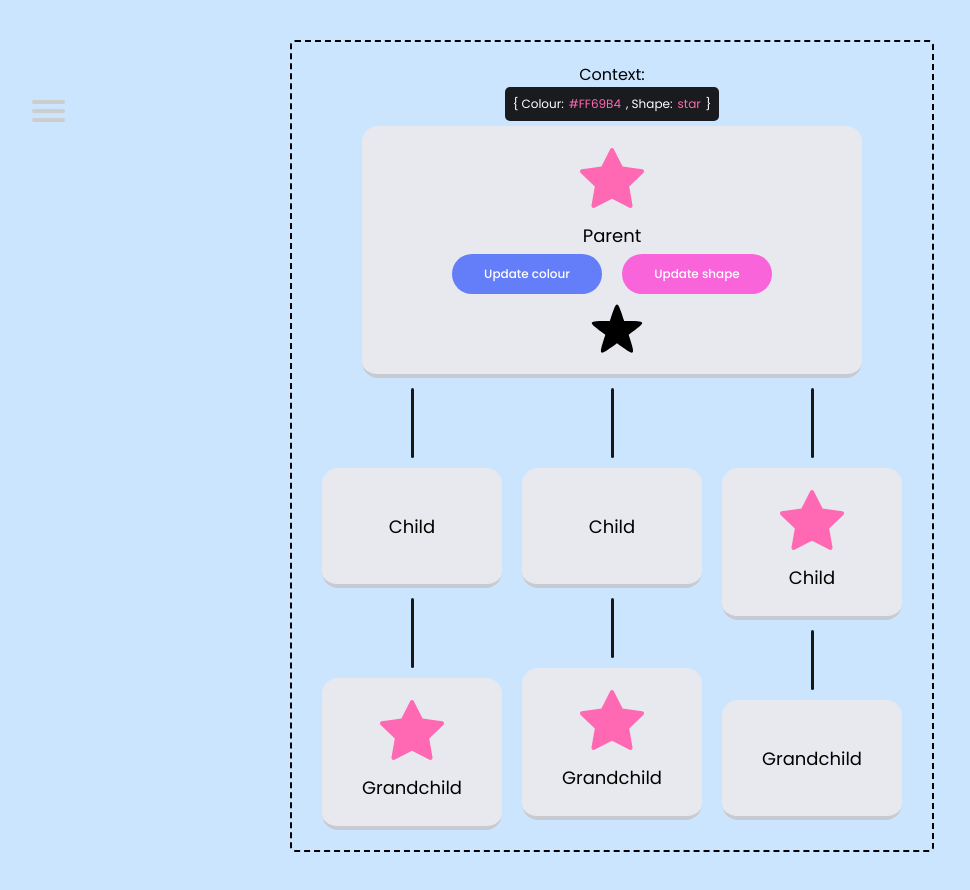
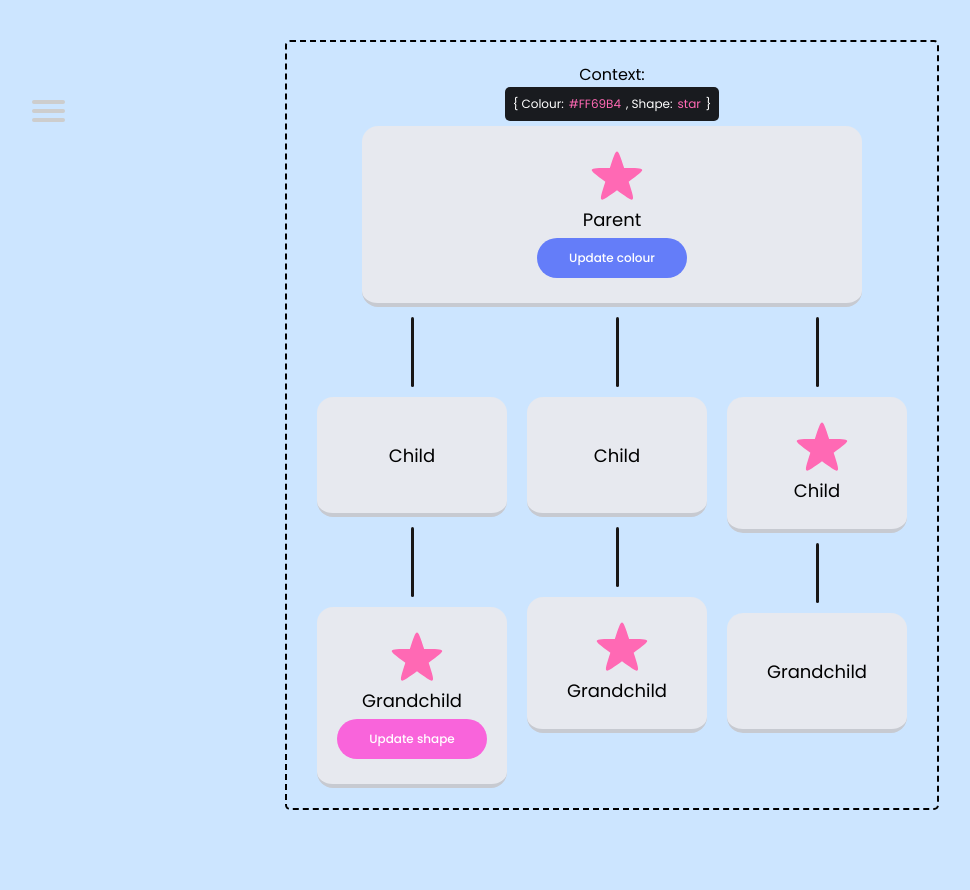
Before and after one commit to msimpson801/test_project, a React (Create React App) app: page /contextcomplex in a window 1280 px wide. Shown: the top 890 px of the page, without its empty margins (28-998 px from the left). Built offline with nearby package versions, Linux system fonts and the light colour scheme.

Commit message:
Context complex example upddated

```diff
--- a/src/App.js
+++ b/src/App.js
@@ -19,6 +19,7 @@ import Myth2 from "./SimpleExampleParentNoStateChange/Myth2";
 import FastForm from "./ComponentsAsProps/FastForm";
 import UserInputOrFetch from "./UserInputOrFetch/UserInputOrFetch";
 import MemoDiagram from "./MemoDiagram/MemoDiagram";
+import ContextMessAround from "./ContextComplexChildren/ContextMessAround";
 
 
 function App() {
@@ -42,6 +43,7 @@ function App() {
                         <Route path="backgroundcolourchangeonscroll" element={<BackgroundColourChangeOnScroll/>}/>
                         <Route path="userinputorfetch" element={<UserInputOrFetch/>}/>
                         <Route path="memodiagram" element={<MemoDiagram/>}/>
+                        <Route path="contextmessaround" element={<ContextMessAround/>}/>
                     </Route>
                 </Routes>
             </BrowserRouter>
--- /dev/null
+++ b/src/ContextComplexChildren/ContextMessAround.jsx
@@ -0,0 +1,60 @@
+import React, {createContext, useContext, useState} from "react";
+
+const CountContext = createContext(null)
+
+
+function SuperDuperProvider({children}) {
+    const [count, setCount] = useState(0)
+
+    return (
+        <CountContext.Provider value={{count, setCount}}>
+            {children}
+        </CountContext.Provider>
+    )
+}
+
+
+function CoolApp() {
+
+
+    return (
+        <div>
+            <SuperDuperProvider>
+                <ExampleComponent1 />
+                <ExampleComponent2 />
+            </SuperDuperProvider>
+        </div>
+    )
+}
+
+
+function ExampleComponent1() {
+    const {count, setCount} = useContext(CountContext)
+    console.count("I re-render example 1")
+
+    return (
+        <>
+            <div>Count is: {count}</div>
+            <button onClick={() => setCount(prevState => prevState + 1)}>Update count</button>
+
+        </>
+    )
+
+}
+
+
+function ExampleComponent2() {
+    console.count("I re-render example 2")
+
+    return (
+        <>
+            <h6>I don't use count</h6>
+        </>
+    )
+
+}
+
+
+export default function ContextMessAround(){
+    return <CoolApp />
+}
--- a/src/ContextComplexExample/ParentContextComplex.jsx
+++ b/src/ContextComplexExample/ParentContextComplex.jsx
@@ -1,13 +1,11 @@
 import React, {createContext, useContext, useState} from "react";
 import Label from "../Common/Label";
 import RerenderText from "../Common/RerenderText";
-import Star from "../Common/Star";
 import {Card} from "../Common/CommonStyles";
 import styled from "@emotion/styled";
 import Button from "../Common/Button";
 import PropsIllustrated from "../Common/PropsIllustrated";
-import Heart from "../Common/Heart";
-import AwesomeStar from "./StarHeart";
+import StarHeart from "./StarHeart";
 
 const ContextIllustration = styled.div`
     padding: 20px;
@@ -48,23 +46,27 @@ const ParentContainer = styled.div`
 const ColourAndShapeContext = createContext(null)
 
 function Grandchild1() {
-    const {colour, shape} = useContext(ColourAndShapeContext) || {}
+    const {colour, setShape} = useContext(ColourAndShapeContext) || {}
+    function updateShape() {
+        setShape(prevState => prevState === "star" ? "heart" : "star")
+    }
 
     return (
         <Card>
-            {shape === "star" ? <Star colour={colour}/> : <Heart colour={colour}/>}
+            <StarHeart colour={colour}/>
             <Label>Grandchild</Label>
+            <Button onClick={updateShape} colour={"#f964db"}>Update shape</Button>
             <RerenderText/>
         </Card>
     )
 }
 
 function Grandchild2() {
-    const {colour, shape} = useContext(ColourAndShapeContext) || {}
+    const {colour} = useContext(ColourAndShapeContext) || {}
 
     return (
         <Card>
-            {shape === "star" ? <Star colour={colour}/> : <Heart colour={colour}/>}
+            <StarHeart colour={colour}/>
             <Label>Grandchild</Label>
             <RerenderText/>
         </Card>
@@ -84,6 +86,7 @@ function Grandchild3() {
 function Child1() {
     const {colour} = useContext(ColourAndShapeContext) || {}
 
+
     return (
         <div style={{marginRight: "10px", marginLeft: "10px"}}>
             <PropsIllustrated hasProps={false}/>
@@ -99,8 +102,6 @@ function Child1() {
 }
 
 function Child2() {
-    const {colour, shape} = useContext(ColourAndShapeContext) || {}
-
 
     return (
         <div style={{marginRight: "10px", marginLeft: "10px"}}>
@@ -110,21 +111,21 @@ function Child2() {
                 <RerenderText/>
             </Card>
             <PropsIllustrated hasProps={false} verticalLineHeight={"60px"}/>
-            <Grandchild2 shape={shape} colour={colour}/>
+            <Grandchild2/>
         </div>
 
     )
 }
 
 function Child3() {
-    const {colour, shape} = useContext(ColourAndShapeContext) || {}
+    const {colour} = useContext(ColourAndShapeContext) || {}
 
 
     return (
         <div style={{marginRight: "10px", marginLeft: "10px"}}>
             <PropsIllustrated hasProps={false}/>
             <Card>
-                {shape === "star" ? <Star colour={colour}/> : <Heart colour={colour}/>}
+                <StarHeart colour={colour}/>
                 <Label>Child</Label>
                 <RerenderText/>
             </Card>
@@ -135,24 +136,12 @@ function Child3() {
     )
 }
 
+function ContextValueIllustrations() {
+    const {colour, shape} = useContext(ColourAndShapeContext) || {}
 
 
-
-    export default function ParentContextComplex() {
-        const [colour, setColour] = useState("#FF69B4")
-        const [shape, setShape] = useState("star")
-
-        function updateColour() {
-            setColour(prevState => prevState === "#FFC028" ? "#FF69B4" : "#FFC028")
-        }
-
-        function updateShape() {
-            setShape(prevState => prevState === "star" ? "heart" : "star")
-        }
-
     return (
-            <ColourAndShapeContext.Provider value={{colour, shape}}>
-                <ContextIllustration contextValue={{colour, shape}}>
+        <>
             <div>Context:</div>
             <ContextDiv>
                 <div>{`{ Colour:`}</div>
@@ -161,23 +150,47 @@ function Child3() {
                 <ContextValue colour={colour}>{shape}</ContextValue>
                 <div>{` } `}</div>
             </ContextDiv>
+        </>
+    )
+}
 
-                    <ParentContainer>
+function ParentCard() {
+    const {colour, setColour} = useContext(ColourAndShapeContext) || {}
+
+    function updateColour() {
+        setColour(prevState => prevState === "#FFC028" ? "#FF69B4" : "#FFC028")
+    }
+
+    return (
+        <>
             <Card minWidth="500px">
-                            {shape === "star" ? <Star colour={colour}/> : <Heart colour={colour}/>}
+                <StarHeart colour={colour}/>
                 <Label>Parent</Label>
-                            <div style={{display: "flex"}}>
                 <Button onClick={updateColour} colour={"#647df9"}>Update colour</Button>
-                                <div style={{width: "20px"}}/>
-                                <Button onClick={updateShape} colour={"#f964db"}>Update shape</Button>
-                            </div>
-                            <AwesomeStar />
                 <RerenderText/>
             </Card>
+        </>
+    )
+}
+
+
+export default function ParentContextComplex() {
+    const [colour, setColour] = useState("#FF69B4")
+    const [shape, setShape] = useState("star")
+
+
+
+
+    return (
+        <ColourAndShapeContext.Provider value={{colour, setColour, shape, setShape}}>
+                <ContextIllustration contextValue={{colour, shape}}>
+                   <ContextValueIllustrations />
+                    <ParentContainer>
+                     <ParentCard />
                         <Container>
-                            <Child1 colour={colour}/>
-                            <Child2 colour={colour}/>
-                            <Child3 colour={colour}/>
+                            <Child1 />
+                            <Child2/>
+                            <Child3 />
                         </Container>
                     </ParentContainer>
                 </ContextIllustration>
--- a/src/ContextExample/ParentContext.jsx
+++ b/src/ContextExample/ParentContext.jsx
@@ -34,6 +34,19 @@ const ContextValue = styled.div`
 `
 export const ColourContext = createContext(null)
 
+function ContextValueIllustration({colour}) {
+    return (
+        <>
+            <div>Context:</div>
+            <ContextDiv>
+                <div>{`{ colour:`}</div>
+                <ContextValue colour={colour}>{colour}</ContextValue>
+                <div>{` } `}</div>
+            </ContextDiv>
+        </>
+    )
+}
+
 export default function ParentContext() {
     const [colour, setColour] = useState("#FF69B4")
 
@@ -44,13 +57,7 @@ export default function ParentContext() {
     return (
         <ColourContext.Provider value={colour}>
             <ContextIllustration contextValue={colour}>
-                <div>Context:</div>
-                <ContextDiv>
-                    <div>{`{ colour:`}</div>
-                    <ContextValue colour={colour}>{colour}</ContextValue>
-                    <div>{` } `}</div>
-                </ContextDiv>
-
+                <ContextValueIllustration colour={colour}/>
                 <Card>
                     <StarHeart colour={colour}/>
                     <Label>Parent</Label>
```
Lines whose indentation alone changed are shown as unchanged.
